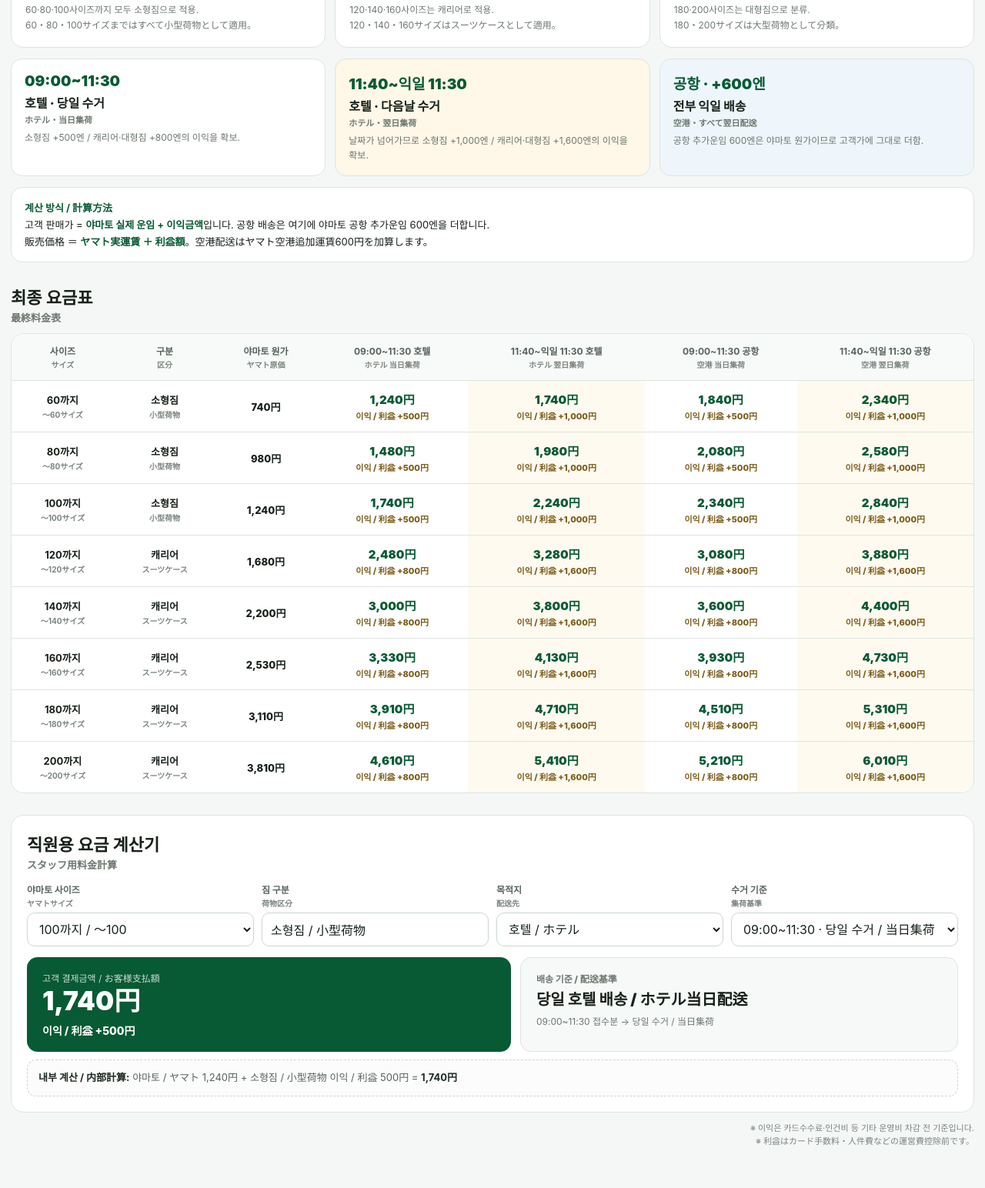
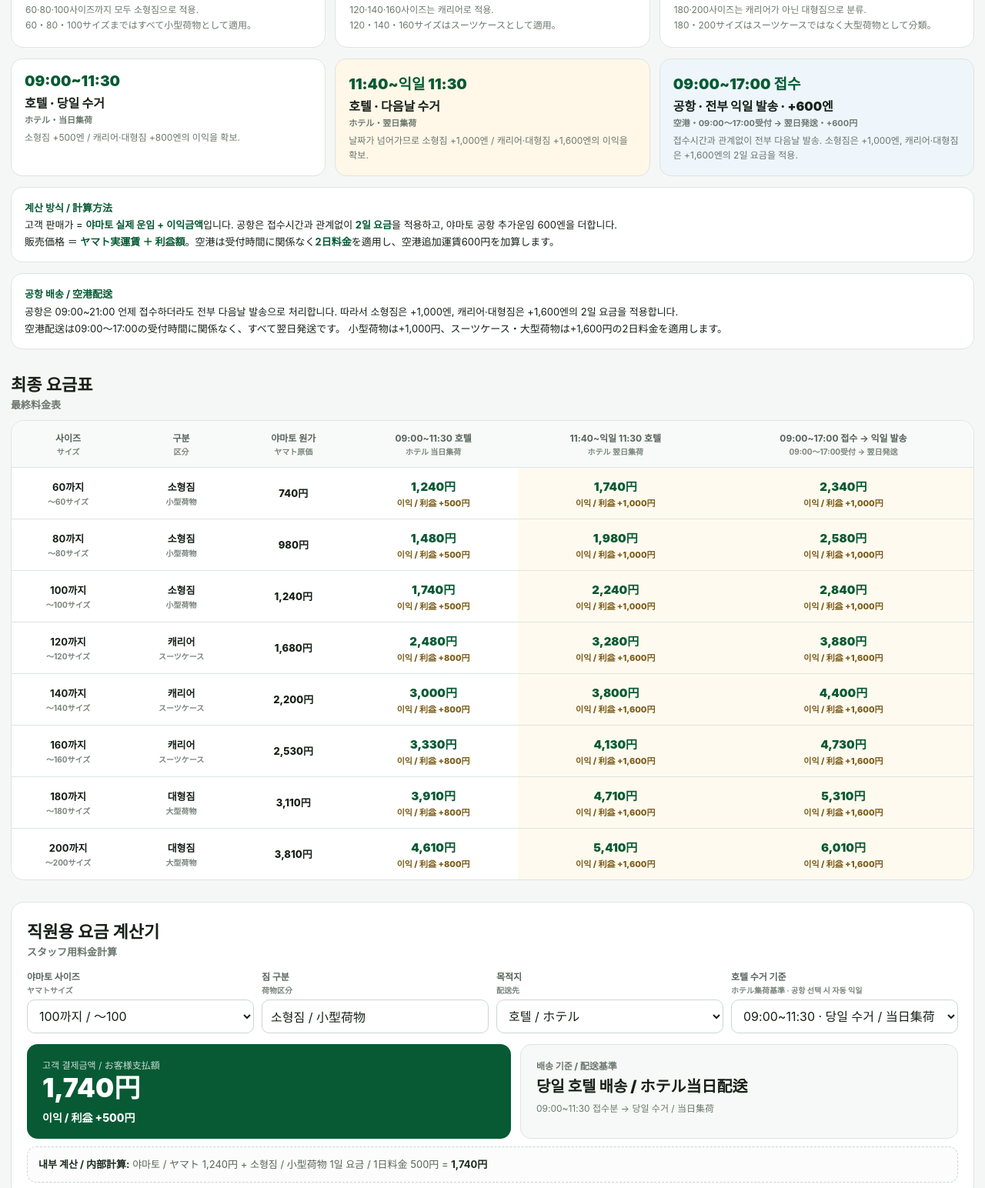
Before and after one commit to sunsda/s, a plain HTML site: page index.html in a window 1280 px wide. Shown: the part 383-1927 px from the top of the page at 77% size. Drawn offline with Linux system fonts and the light colour scheme.

Commit message:
Add files via upload

```diff
--- a/index.html
+++ b/index.html
@@ -111,7 +111,7 @@ select,input{width:100%;height:44px;padding:0 11px;border:1px solid #ccd7d0;bord
       <div class="price-block"><div class="label">당일 수거 / 当日集荷</div><div class="big">+800円</div></div>
       <div class="price-block"><div class="label">다음날 수거 / 翌日集荷</div><div class="big">+1,600円</div></div>
     </div>
-    <div class="desc">180·200사이즈는 대형짐으로 분류.<br>180・200サイズは大型荷物として分類。</div>
+    <div class="desc">180·200사이즈는 캐리어가 아닌 대형짐으로 분류.<br>180・200サイズはスーツケースではなく大型荷物として分類。</div>
   </div>
 </section>
 
@@ -129,17 +129,26 @@ select,input{width:100%;height:44px;padding:0 11px;border:1px solid #ccd7d0;bord
     <div class="fdesc">날짜가 넘어가므로 소형짐 +1,000엔 / 캐리어·대형짐 +1,600엔의 이익을 확보.</div>
   </div>
   <div class="flow-card air">
-    <div class="time">공항 · +600엔</div>
-    <div class="ftitle">전부 익일 배송</div>
-    <div class="fja">空港・すべて翌日配送</div>
-    <div class="fdesc">공항 추가운임 600엔은 야마토 원가이므로 고객가에 그대로 더함.</div>
+    <div class="time">09:00~17:00 접수</div>
+    <div class="ftitle">공항 · 전부 익일 발송 · +600엔</div>
+    <div class="fja">空港・09:00〜17:00受付 → 翌日発送・+600円</div>
+    <div class="fdesc">접수시간과 관계없이 전부 다음날 발송. 소형짐은 +1,000엔, 캐리어·대형짐은 +1,600엔의 2일 요금을 적용.</div>
   </div>
 </section>
 
 <div class="note">
   <b>계산 방식 / 計算方法</b><br>
-  고객 판매가 = <b>야마토 실제 운임 + 이익금액</b>입니다. 공항 배송은 여기에 야마토 공항 추가운임 600엔을 더합니다.<br>
-  販売価格 ＝ <b>ヤマト実運賃 ＋ 利益額</b>。空港配送はヤマト空港追加運賃600円を加算します。
+  고객 판매가 = <b>야마토 실제 운임 + 이익금액</b>입니다. 공항은 접수시간과 관계없이 <b>2일 요금</b>을 적용하고, 야마토 공항 추가운임 600엔을 더합니다.<br>
+  販売価格 ＝ <b>ヤマト実運賃 ＋ 利益額</b>。空港は受付時間に関係なく<b>2日料金</b>を適用し、空港追加運賃600円を加算します。
+</div>
+
+
+<div class="note">
+  <b>공항 배송 / 空港配送</b><br>
+  공항은 09:00~21:00 언제 접수하더라도 전부 다음날 발송으로 처리합니다.
+  따라서 소형짐은 +1,000엔, 캐리어·대형짐은 +1,600엔의 2일 요금을 적용합니다.<br>
+  空港配送は09:00〜17:00の受付時間に関係なく、すべて翌日発送です。
+  小型荷物は+1,000円、スーツケース・大型荷物は+1,600円の2日料金を適用します。
 </div>
 
 <section class="section">
@@ -147,6 +156,7 @@ select,input{width:100%;height:44px;padding:0 11px;border:1px solid #ccd7d0;bord
   <div class="ja-head">最終料金表</div>
   <div class="table-wrap">
     <table>
+
 <thead>
   <tr>
     <th>사이즈<br><span class="jp-small">サイズ</span></th>
@@ -154,8 +164,7 @@ select,input{width:100%;height:44px;padding:0 11px;border:1px solid #ccd7d0;bord
     <th>야마토 원가<br><span class="jp-small">ヤマト原価</span></th>
     <th>09:00~11:30 호텔<br><span class="jp-small">ホテル 当日集荷</span></th>
     <th>11:40~익일 11:30 호텔<br><span class="jp-small">ホテル 翌日集荷</span></th>
-          <th>09:00~11:30 공항<br><span class="jp-small">空港 当日集荷</span></th>
-          <th>11:40~익일 11:30 공항<br><span class="jp-small">空港 翌日集荷</span></th>
+    <th>09:00~17:00 접수 → 익일 발송<br><span class="jp-small">09:00〜17:00受付 → 翌日発送</span></th>
   </tr>
 </thead>
 <tbody>
@@ -165,7 +174,6 @@ select,input{width:100%;height:44px;padding:0 11px;border:1px solid #ccd7d0;bord
       <td class="cost">740円</td>
       <td class="money">1,240円<span class="profit">이익 / 利益 +500円</span></td>
       <td class="money next">1,740円<span class="profit">이익 / 利益 +1,000円</span></td>
-      <td class="money">1,840円<span class="profit">이익 / 利益 +500円</span></td>
       <td class="money next">2,340円<span class="profit">이익 / 利益 +1,000円</span></td>
     </tr>
 
@@ -175,7 +183,6 @@ select,input{width:100%;height:44px;padding:0 11px;border:1px solid #ccd7d0;bord
       <td class="cost">980円</td>
       <td class="money">1,480円<span class="profit">이익 / 利益 +500円</span></td>
       <td class="money next">1,980円<span class="profit">이익 / 利益 +1,000円</span></td>
-      <td class="money">2,080円<span class="profit">이익 / 利益 +500円</span></td>
       <td class="money next">2,580円<span class="profit">이익 / 利益 +1,000円</span></td>
     </tr>
 
@@ -185,7 +192,6 @@ select,input{width:100%;height:44px;padding:0 11px;border:1px solid #ccd7d0;bord
       <td class="cost">1,240円</td>
       <td class="money">1,740円<span class="profit">이익 / 利益 +500円</span></td>
       <td class="money next">2,240円<span class="profit">이익 / 利益 +1,000円</span></td>
-      <td class="money">2,340円<span class="profit">이익 / 利益 +500円</span></td>
       <td class="money next">2,840円<span class="profit">이익 / 利益 +1,000円</span></td>
     </tr>
 
@@ -195,7 +201,6 @@ select,input{width:100%;height:44px;padding:0 11px;border:1px solid #ccd7d0;bord
       <td class="cost">1,680円</td>
       <td class="money">2,480円<span class="profit">이익 / 利益 +800円</span></td>
       <td class="money next">3,280円<span class="profit">이익 / 利益 +1,600円</span></td>
-      <td class="money">3,080円<span class="profit">이익 / 利益 +800円</span></td>
       <td class="money next">3,880円<span class="profit">이익 / 利益 +1,600円</span></td>
     </tr>
 
@@ -205,7 +210,6 @@ select,input{width:100%;height:44px;padding:0 11px;border:1px solid #ccd7d0;bord
       <td class="cost">2,200円</td>
       <td class="money">3,000円<span class="profit">이익 / 利益 +800円</span></td>
       <td class="money next">3,800円<span class="profit">이익 / 利益 +1,600円</span></td>
-      <td class="money">3,600円<span class="profit">이익 / 利益 +800円</span></td>
       <td class="money next">4,400円<span class="profit">이익 / 利益 +1,600円</span></td>
     </tr>
 
@@ -215,30 +219,28 @@ select,input{width:100%;height:44px;padding:0 11px;border:1px solid #ccd7d0;bord
       <td class="cost">2,530円</td>
       <td class="money">3,330円<span class="profit">이익 / 利益 +800円</span></td>
       <td class="money next">4,130円<span class="profit">이익 / 利益 +1,600円</span></td>
-      <td class="money">3,930円<span class="profit">이익 / 利益 +800円</span></td>
       <td class="money next">4,730円<span class="profit">이익 / 利益 +1,600円</span></td>
     </tr>
 
     <tr>
       <td><b>180까지</b><span class="jp-small">〜180サイズ</span></td>
-      <td><b>캐리어</b><span class="jp-small">スーツケース</span></td>
+      <td><b>대형짐</b><span class="jp-small">大型荷物</span></td>
       <td class="cost">3,110円</td>
       <td class="money">3,910円<span class="profit">이익 / 利益 +800円</span></td>
       <td class="money next">4,710円<span class="profit">이익 / 利益 +1,600円</span></td>
-      <td class="money">4,510円<span class="profit">이익 / 利益 +800円</span></td>
       <td class="money next">5,310円<span class="profit">이익 / 利益 +1,600円</span></td>
     </tr>
 
     <tr>
       <td><b>200까지</b><span class="jp-small">〜200サイズ</span></td>
-      <td><b>캐리어</b><span class="jp-small">スーツケース</span></td>
+      <td><b>대형짐</b><span class="jp-small">大型荷物</span></td>
       <td class="cost">3,810円</td>
       <td class="money">4,610円<span class="profit">이익 / 利益 +800円</span></td>
       <td class="money next">5,410円<span class="profit">이익 / 利益 +1,600円</span></td>
-      <td class="money">5,210円<span class="profit">이익 / 利益 +800円</span></td>
       <td class="money next">6,010円<span class="profit">이익 / 利益 +1,600円</span></td>
     </tr>
     </tbody>
+
     </table>
   </div>
 </section>
@@ -272,7 +274,7 @@ select,input{width:100%;height:44px;padding:0 11px;border:1px solid #ccd7d0;bord
       </select>
     </div>
     <div>
-      <label>수거 기준<small>集荷基準</small></label>
+      <label>호텔 수거 기준<small>ホテル集荷基準 · 공항 선택 시 자동 익일</small></label>
       <select id="pickup">
         <option value="same">09:00~11:30 · 당일 수거 / 当日集荷</option>
         <option value="next">11:40~익일 11:30 · 다음날 수거 / 翌日集荷</option>
@@ -315,8 +317,10 @@ function calc(){
   const n=Number(size);
   const isSmall=n<=100;
   const isLarge=n>=180;
-  const next=pickupEl.value==="next";
   const airport=destEl.value==="airport";
+
+  // 공항은 접수시간과 관계없이 무조건 다음날 발송 = 2일 요금 적용
+  const next=airport ? true : pickupEl.value==="next";
   const margin=isSmall ? (next ? 1000 : 500) : (next ? 1600 : 800);
   const sale=yamato[size]+margin+(airport?600:0);
 
@@ -325,14 +329,16 @@ function calc(){
     : isLarge
       ? "대형짐 / 大型荷物"
       : "캐리어 / スーツケース";
+
+  pickupEl.disabled=airport;
+
   document.getElementById("amount").textContent=sale.toLocaleString()+"円";
   document.getElementById("profit").textContent="이익 / 利益 +"+margin.toLocaleString()+"円";
 
   if(airport){
-    document.getElementById("delivery").textContent="익일 공항 배송 / 空港翌日配送";
+    document.getElementById("delivery").textContent="공항 익일 발송 / 空港翌日発送";
     document.getElementById("deliveryNote").textContent=
-      next ? "다음날 야마토 수거 + 공항 배송 / 翌日集荷 + 空港配送"
-           : "당일 야마토 수거 + 공항은 익일 배송 / 当日集荷 + 空港は翌日配送";
+      "09:00~17:00 접수 → 전부 다음날 발송 · 2일 요금 적용 / 09:00〜17:00はすべて翌日発送・2日料金適用";
   } else {
     document.getElementById("delivery").textContent=
       next ? "익일 호텔 배송 / ホテル翌日配送" : "당일 호텔 배송 / ホテル当日配送";
@@ -342,10 +348,12 @@ function calc(){
   }
 
   const typeName=isSmall ? "소형짐 / 小型荷物" : (isLarge ? "대형짐 / 大型荷物" : "캐리어 / スーツケース");
+  const feeName=airport ? "공항 2일 요금 / 空港2日料金" : (next ? "2일 요금 / 2日料金" : "1일 요금 / 1日料金");
+
   document.getElementById("breakdown").innerHTML=
     `<b>내부 계산 / 内部計算:</b> 야마토 / ヤマト ${yamato[size].toLocaleString()}円 + `+
-    `${typeName} 이익 / 利益 ${margin.toLocaleString()}円`+
-    `${airport ? " + 공항 / 空港 600円" : ""} = <b>${sale.toLocaleString()}円</b>`;
+    `${typeName} ${feeName} ${margin.toLocaleString()}円`+
+    `${airport ? " + 공항 추가운임 / 空港追加運賃 600円" : ""} = <b>${sale.toLocaleString()}円</b>`;
 }
 
 [sizeEl,destEl,pickupEl].forEach(el=>el.addEventListener("change",calc));
```
Lines whose indentation alone changed are shown as unchanged.
